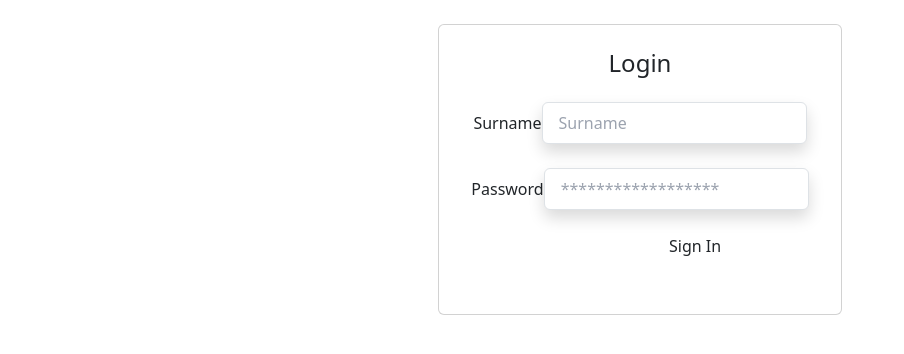
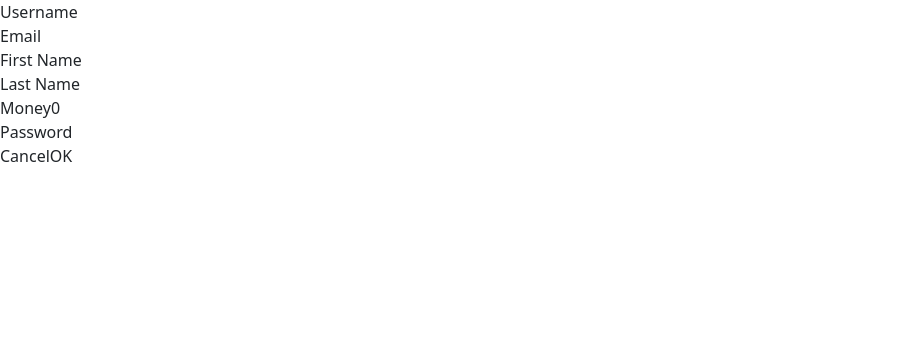
Before and after one commit to bubuoreo/CoursReact, a React (Vite) app in the folder atelier-app/: page / in a window 1280 px wide. Shown: the top 354 px of the page, without its empty margins (0-904 px from the left). Built offline with nearby package versions, Linux system fonts and the light colour scheme.

Commit message:
Form linked to backend

```diff
--- a/atelier-app/src/App.jsx
+++ b/atelier-app/src/App.jsx
@@ -28,7 +28,7 @@ export const App = () => {
   return (
     <Router>
       <Routes>
-        <Route path="/" element={<LoginPage />} />
+        <Route path="/" element={<RegistrationPage />} />
         <Route path="/home" element={<HomePage />} />
         <Route path="/buy" element={<BuyPage />} />
         <Route path="/sell" element={<SellPage />} />
--- a/atelier-app/src/components/Form/FormLogin.jsx
+++ b/atelier-app/src/components/Form/FormLogin.jsx
@@ -2,36 +2,55 @@ import React, { useState } from 'react';
 
 import { useNavigate } from 'react-router-dom';
 
+
+
 const FormLogin = ({ onConnect, onCancel }) => {
-  const [surname, setSurname] = useState('');
+  const [username, setUsername] = useState('');
   const [password, setPassword] = useState('');
-
-  const handleSubmit = (event) => {
-    event.preventDefault();
-    onConnect(surname, password);
-  };
-
   const navigate = useNavigate();
 
-  const handleSignIn = () => {
-    // Directly navigate to the home page without credentials check
-    navigate('/home');}
+  const handleSubmit = async (event) => {
+    event.preventDefault();
+
+    const response = await fetch('http://localhost:8083/auth', {
+      method: 'POST',
+      headers: {
+        'Content-Type': 'application/json',
+      },
+      body: JSON.stringify({
+        username: username,
+        password: password,
+       }),
+    });
+    if (response.status === 403){
+      console.log("invalid credentials");
+    }
+    else{
+      const data  = await response.json();
+      console.log(data);
+      navigate('/home');
+
+    }
+
+
+    }
+
 
   return (
     <div className="flex flex-col items-center justify-center h-screen">
       <div className="w-full max-w-xs">
         <form onSubmit={handleSubmit} className="bg-white shadow-md rounded px-8 pt-6 pb-8 mb-4">
           <div className="mb-4">
-            <label className="block text-gray-700 text-sm font-bold mb-2" htmlFor="surname">
-              Surname
+            <label className="block text-gray-700 text-sm font-bold mb-2" htmlFor="Username">
+              Username
             </label>
             <input
               className="shadow appearance-none border rounded w-full py-2 px-3 text-gray-700 leading-tight focus:outline-none focus:shadow-outline"
-              id="surname"
+              id="username"
               type="text"
-              placeholder="Surname"
-              value={surname}
-              onChange={(e) => setSurname(e.target.value)}
+              placeholder="Username"
+              value={username}
+              onChange={(e) => setUsername(e.target.value)}
             />
           </div>
           <div className="mb-6">
@@ -48,7 +67,7 @@ const FormLogin = ({ onConnect, onCancel }) => {
             />
           </div>
           <div className="flex items-center justify-between">
-            <button onClick={handleSignIn} className="bg-green-500 hover:bg-green-700 text-white font-bold py-2 px-4 rounded focus:outline-none focus:shadow-outline" type="submit">
+            <button onClick={handleSubmit} className="bg-green-500 hover:bg-green-700 text-white font-bold py-2 px-4 rounded focus:outline-none focus:shadow-outline" type="submit">
               Connect
             </button>
             <button className="inline-block align-baseline font-bold text-sm text-blue-500 hover:text-blue-800" onClick={onCancel}>
--- a/atelier-app/src/components/Form/FormSignUp.jsx
+++ b/atelier-app/src/components/Form/FormSignUp.jsx
@@ -1,40 +1,88 @@
 import React, { useState } from 'react';
 
 const UserForm = ({ onSubmit, onCancel }) => {
-  const [name, setName] = useState('');
+  const [username, setUsername] = useState('');
+  const [email, setEmail] = useState('');
   const [surname, setSurname] = useState('');
+  const [money, setMoney] = useState(0);
   const [password, setPassword] = useState('');
-  const [rePassword, setRePassword] = useState('');
+  const [lastname, setLastname] = useState('');
 
-  const handleSubmit = (event) => {
+  const handleSubmit = async(event) => {
     event.preventDefault();
-    if (password !== rePassword) {
-      alert("Passwords do not match.");
-      return;
+
+    const response = await fetch('http://localhost:8083/user', {
+      method: 'POST',
+      headers: {
+        'Content-Type': 'application/json',
+      },
+      body: JSON.stringify({
+        id:0,
+        login:username,
+        pwd: password,
+        email:email,
+        surName:surname,
+        account:money,
+        lastName:lastname,
+        cardList: [0],
+       }),
+    });
+    const data  = await response.json();
+    console.log(data);
+
     }
-    // Pass the form data up to the parent component or handle it here
-    onSubmit({ name, surname, password });
-  };
+
+
 
   return (
     <form onSubmit={handleSubmit} className="user-form">
     <div className="form-field">
-        <label htmlFor="name">Name</label>
+    <label htmlFor="username">Username</label>
     <input
-          id="name"
+      id="username"
       type="text"
-          value={name}
-          onChange={(e) => setName(e.target.value)}
+      value={username}
+      onChange={(e) => setUsername(e.target.value)}
       required
     />
     </div>
     <div className="form-field">
-        <label htmlFor="surname">Surname</label>
+    <label htmlFor="email">Email</label>
+    <input
+      id="email"
+      type="email"
+      value={email}
+      onChange={(e) => setEmail(e.target.value)}
+      required
+    />
+    </div>
+    <div className="form-field">
+    <label htmlFor="surname">First Name</label>
     <input
       id="surname"
       type="text"
       value={surname}
       onChange={(e) => setSurname(e.target.value)}
+      required
+    />
+    </div>
+    <div className="form-field">
+    <label htmlFor="lastname">Last Name</label>
+    <input
+      id="lastname"
+      type="text"
+      value={lastname}
+      onChange={(e) => setLastname(e.target.value)}
+      required
+    />
+    </div>
+    <div className="form-field">
+    <label htmlFor="money">Money</label>
+    <input
+      id="money"
+      type="number"
+      value={money}
+      onChange={(e) => setMoney(e.target.value)}
       required
     />
     </div>
@@ -48,20 +96,11 @@ const UserForm = ({ onSubmit, onCancel }) => {
       required
     />
     </div>
-      <div className="form-field">
-        <label htmlFor="rePassword">Re-Password</label>
-        <input
-          id="rePassword"
-          type="password"
-          value={rePassword}
-          onChange={(e) => setRePassword(e.target.value)}
-          required
-        />
-      </div>
     <div className="form-actions">
     <button type="button" onClick={onCancel}>Cancel</button>
     <button type="submit">OK</button>
     </div>
+
       </form>
     );
 };
```
Also changed, not shown: atelier-app/src/slices/userSlice.js (added, +26 -0 lines), 2 other files (tests, documents, lock files or other folders). Lines whose indentation alone changed are shown as unchanged.
